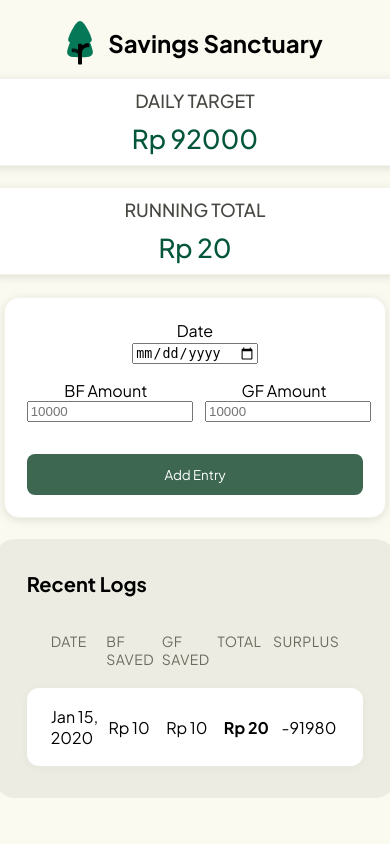
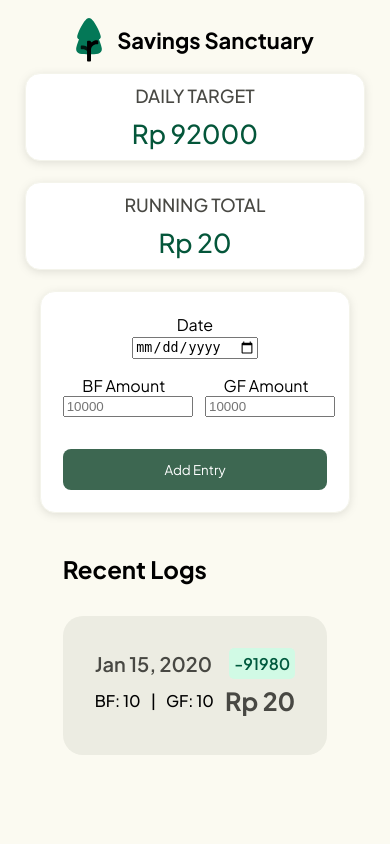
Before and after one commit to rwih21/savings-sanctuary, a Flask app: page / in a window 390 px wide. Run offline with Flask 3, Linux system fonts and the light colour scheme; tables that the repository leaves empty hold one stand-in row (values such as "Sample post").

Commit message:
mobile responsive

```diff
--- a/app.py
+++ b/app.py
@@ -53,5 +53,14 @@ def home():
 
         return render_template("index.html", savings = all_savings, grand_total=grand_total)
 
+def format_currency(value):
+    if value is None:
+        return "0"
+    if value >= 1000:
+        return f"{value / 1000:.0f}k"
+    return str(value)
+
+app.jinja_env.filters['format_currency'] = format_currency
+
 if __name__ == "__main__":
     app.run(debug=True)
--- a/templates/base.html
+++ b/templates/base.html
@@ -1,5 +1,6 @@
 <!DOCTYPE html>
 <html lang="en">
+
 <head>
     <meta charset="UTF-8">
     <meta name="viewport" content="width=device-width, initial-scale=1.0">
@@ -7,9 +8,11 @@
     <link rel="stylesheet" href="{{ url_for('static', filename='css/main.css') }}">
     <link rel="preconnect" href="https://fonts.googleapis.com">
     <link rel="preconnect" href="https://fonts.gstatic.com" crossorigin>
-    <link href="https://fonts.googleapis.com/css2?family=Plus+Jakarta+Sans:ital,wght@0,200..800;1,200..800&display=swap" rel="stylesheet">
+    <link href="https://fonts.googleapis.com/css2?family=Plus+Jakarta+Sans:ital,wght@0,200..800;1,200..800&display=swap"
+        rel="stylesheet">
     {% block head %}{% endblock %}
 </head>
+
 <body>
     <nav>
         <div class="header">
@@ -23,6 +26,7 @@
 
     {% block body %}{% endblock %}
 </body>
+
 </html>
 
 <style>
@@ -32,8 +36,15 @@
         gap: 15px;
         align-items: center;
     }
+
     .logo {
         width: 26px;
         height: 43.55px;
     }
+
+    @media(max-width: 850px) {
+        .header h1 {
+            font-size: 22px;
+        }
+    }
 </style>
--- a/templates/index.html
+++ b/templates/index.html
@@ -23,11 +23,11 @@
         <div class="amount-field-container">
             <div class="amount-field">
                 <label for="bfSaved">BF Amount</label>
-                <input type="text" name="bfSaved" required min="10000" placeholder="10000">
+                <input type="number" name="bfSaved" required min="10000" placeholder="10000">
             </div>
             <div class="amount-field">
                 <label for="gfSaved">GF Amount</label>
-                <input type="text" name="gfSaved" required min="10000" placeholder="10000">
+                <input type="number" name="gfSaved" required min="10000" placeholder="10000">
             </div>
         </div>
 
@@ -80,6 +80,31 @@
         <div class="log-column">Rp {{ item.amount_gf_saved }}</div>
         <div class="log-column"><strong>Rp {{ item.amount_bf_saved + item.amount_gf_saved }}</strong></div>
         <div class="log-column">{{ (item.amount_bf_saved + item.amount_gf_saved) - 92000 }}</div>
+        <div class="cta">
+            <a href="">Edit</a>
+        </div>
+    </div>
+    {% endfor %}
+</div>
+
+<!-- mobile -->
+<div class="logs-container-mobile">
+    <h2>Recent Logs</h2>
+    {% for item in savings %}
+    <div class="log-card">
+        <div class="log-row-mob">
+            <div class="date">{{ item.date_saved.strftime('%b %d, %Y') }}</div>
+            <div class="surplus">{{ (item.amount_bf_saved + item.amount_gf_saved) - 92000}}</div>
+        </div>
+        <div class="log-row-mob">
+            <div class="amount">
+                <div>BF: {{ item.amount_bf_saved | format_currency}}</div>
+                <div> | </div>
+                <div>GF: {{ item.amount_gf_saved | format_currency}}</div>
+            </div>
+            <div class="total">Rp {{ item.amount_bf_saved + item.amount_gf_saved}}</div>
+        </div>
+
     </div>
     {% endfor %}
 </div>
@@ -207,12 +232,10 @@
         flex-direction: column;
         width: 90%;
         max-width: 900px;
-        /* Gives it room to breathe */
         background-color: #ECECE2;
         padding: 32px;
         border-radius: 20px;
         gap: 12px;
-        /* Space between the cards */
     }
 
     .logs-container h2 {
@@ -223,8 +246,13 @@
 
     .log-header-column,
     .log-column {
-        flex-basis: 20%;
+        flex-basis: 16.66%;
         text-align: left;
+    }
+
+    .cta {
+        flex-basis: 50px;
+        text-align: right;
     }
 
     .log-header-row {
@@ -250,5 +278,78 @@
     .log-row-card:hover {
         transform: translateY(-2px);
     }
+
+    .cta a {
+        text-decoration: none;
+        color: #3D6751;
+        font-weight: 600;
+        font-size: 14px;
+        padding: 6px 12px;
+        border: 1px solid #3D6751;
+        border-radius: 6px;
+    }
+
+    .logs-container-mobile {
+        display: none;
+    }
+
+    @media(max-width: 850px) {
+        body {
+            padding: 0 40px;
+        }
+
+
+        .logs-container {
+            display: none;
+        }
+
+        .logs-container-mobile {
+            display: flex;
+            flex-direction: column;
+            width: 90%;
+            max-width: 900px;
+            gap: 12px;
+        }
+
+        .log-card {
+            background-color: #ECECE2;
+            padding: 32px;
+            border-radius: 20px;
+        }
+
+        .log-row-mob {
+            display: flex;
+            justify-content: space-between;
+            align-items: center;
+            margin-bottom: 6px;
+        }
+
+        .log-row-mob .date {
+            font-size: 20px;
+            font-weight: 600;
+            color: #484843;
+        }
+
+        .log-row-mob .amount {
+            display: flex;
+            gap: 10px;
+            font-weight: 500;
+        }
+
+        .log-row-mob .total {
+            font-size: 25px;
+            color: #484843;
+            font-weight: 700;
+        }
+
+        .log-row-mob .surplus {
+            background-color: #D1FAE5;
+            color: #005A3E;
+            padding: 5px 5px 5px 5px;
+            border-radius: 5px;
+            text-align: right;
+            font-weight: 600;
+        }
+    }
 </style>
 {% endblock %}
```
